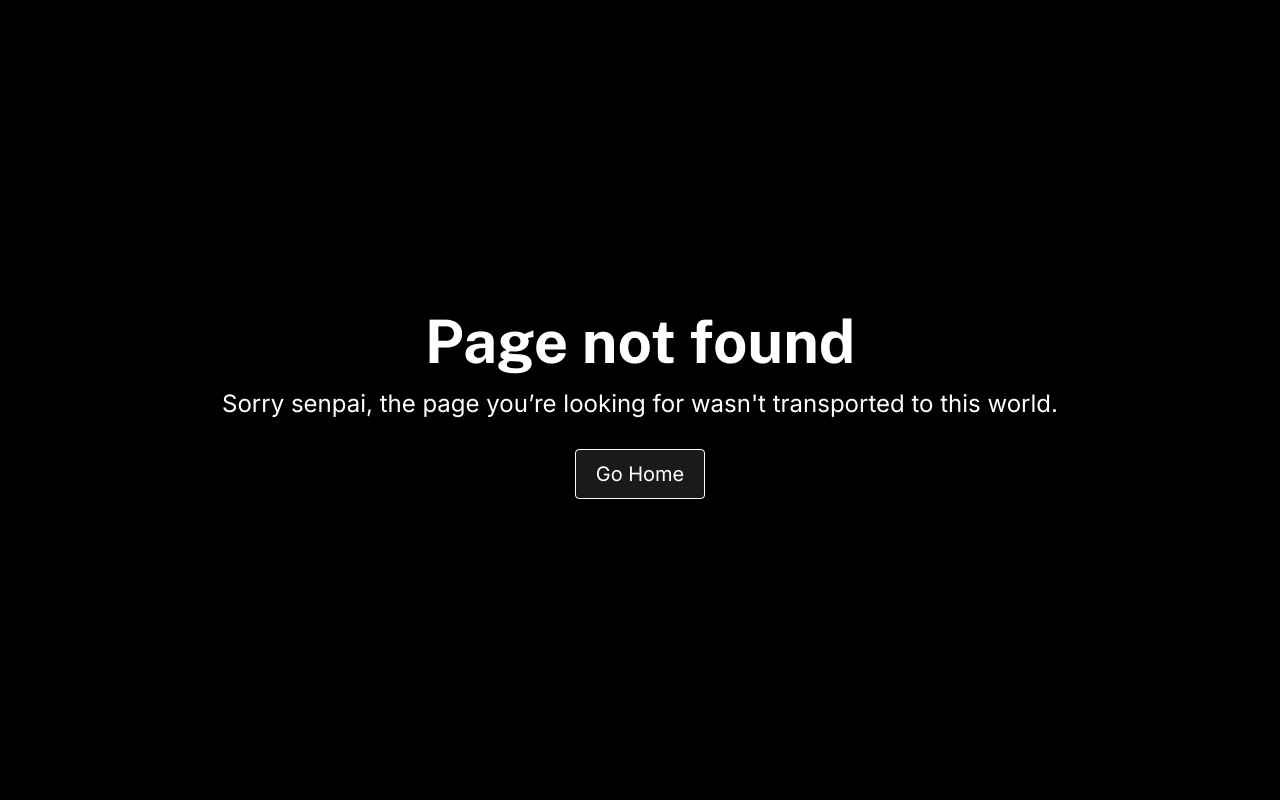
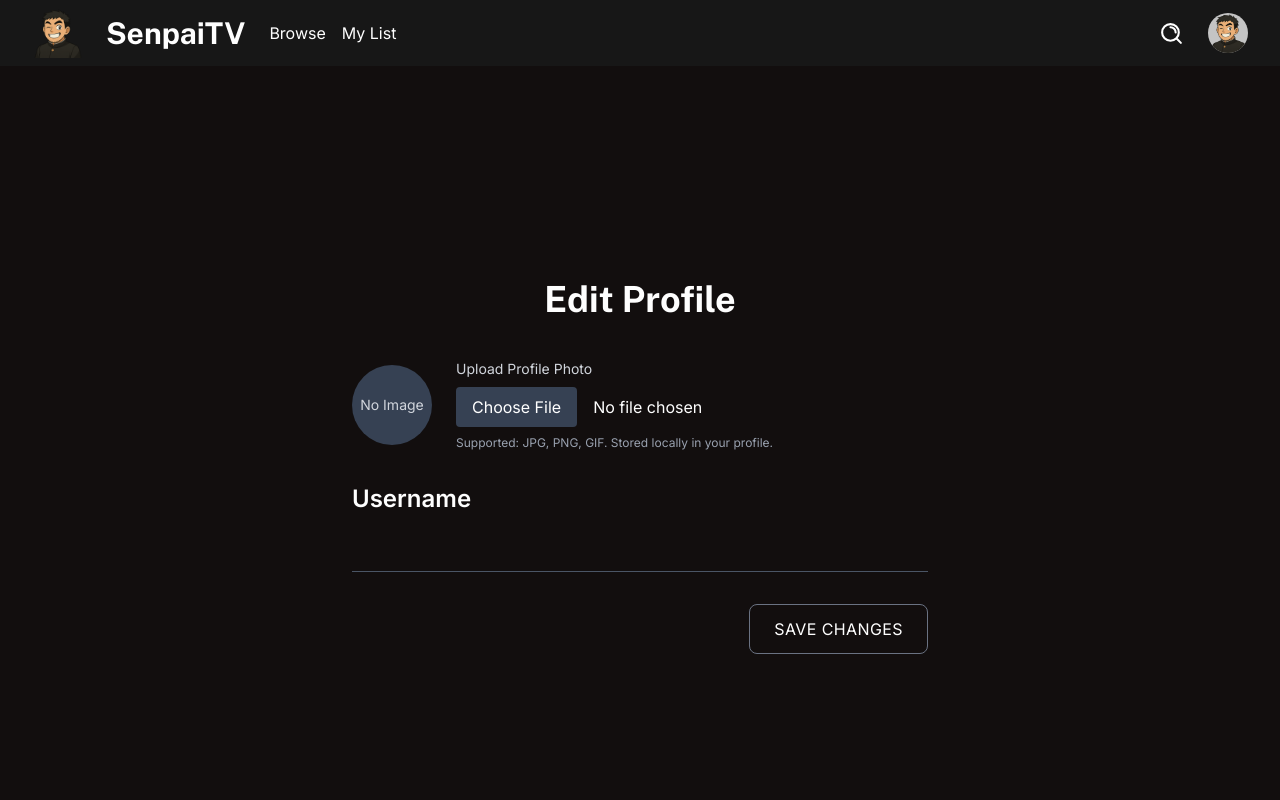
Before and after one commit to Dapper-Dan/senpaiTV, a Next.js app in the folder senpaitv/: page /profile in a window 1280 px wide. Before the commit this address had no page. Shown: the top 800 px of the page. Built offline with nearby package versions, Linux system fonts and the light colour scheme; no server answers.

Commit message:
add profile edit page

```diff
--- a/senpaitv/src/app/(main)/login/page.tsx
+++ /dev/null
@@ -1,7 +0,0 @@
-'use client';
-
-import Login from '@/components/auth/Login';
-
-export default function LoginPage() {
-	return <Login />;
-}
--- /dev/null
+++ b/senpaitv/src/app/(main)/profile/page.tsx
@@ -0,0 +1,111 @@
+'use client';
+
+import { useEffect, useState } from 'react';
+import { useSession } from 'next-auth/react';
+import { getOrCreateUser, updateUserProfile } from '@/app/actions/user';
+import { useRouter } from 'next/navigation';
+
+export default function ProfilePage() {
+	const { data: session } = useSession();
+	const router = useRouter();
+	const [name, setName] = useState('');
+	const [image, setImage] = useState('');
+	const [loading, setLoading] = useState(false);
+	const [error, setError] = useState<string | null>(null);
+	const [saved, setSaved] = useState(false);
+
+	useEffect(() => {
+		let cancelled = false;
+		(async () => {
+			try {
+				const u = await getOrCreateUser();
+				if (cancelled) return;
+				setName(u?.name || '');
+				setImage(u?.image || '');
+			} catch {
+				// ignore;
+			}
+		})();
+		return () => { cancelled = true; };
+	}, [session?.user]);
+
+	function handleFileChange(e: React.ChangeEvent<HTMLInputElement>) {
+		const file = e.target.files?.[0];
+		if (!file) return;
+		const reader = new FileReader();
+		reader.onload = () => {
+			const result = reader.result as string;
+			setImage(result);
+		};
+		reader.readAsDataURL(file);
+	}
+
+	async function handleSubmit(e: React.FormEvent) {
+		e.preventDefault();
+		setError(null);
+		setSaved(false);
+		try {
+			setLoading(true);
+			await updateUserProfile({ name, image });
+			setSaved(true);
+			try { window.dispatchEvent(new Event('profile-updated')); } catch {}
+			router.refresh();
+		} catch (e) {
+			setError('Failed to save changes');
+		} finally {
+			setLoading(false);
+		}
+	}
+
+	return (
+		<div className="min-h-screen w-full flex items-center justify-center">
+			<div className="w-full max-w-xl">
+				<h1 className="text-4xl font-bold mb-10 text-center">Edit Profile</h1>
+				<form onSubmit={handleSubmit} className="flex flex-col gap-8">
+					<div className="flex items-center gap-6">
+						<div className="w-20 h-20 rounded-full overflow-hidden bg-gray-700 flex items-center justify-center">
+							{image ? (
+								<img src={image} alt="Avatar" className="w-full h-full object-cover" />
+							) : (
+								<span className="text-gray-300 text-sm">No Image</span>
+							)}
+						</div>
+						<div className="flex-1">
+							<label className="block text-sm text-gray-300 mb-2">Upload Profile Photo</label>
+							<input
+								type="file"
+								accept="image/*"
+								onChange={handleFileChange}
+								className="w-full file:mr-4 file:py-2 file:px-4 file:rounded file:border-0 file:bg-gray-700 file:text-white hover:file:bg-gray-600"
+							/>
+							<p className="text-gray-400 text-xs mt-2">Supported: JPG, PNG, GIF. Stored locally in your profile.</p>
+						</div>
+					</div>
+
+					<div className="flex flex-col gap-2">
+						<label className="text-2xl font-semibold">Username</label>
+						<input
+							type="text"
+							value={name}
+							onChange={(e) => setName(e.target.value)}
+							className="w-full bg-transparent border-b border-gray-600 focus:outline-none focus:border-white py-3 text-white placeholder-gray-500"
+						/>
+					</div>
+
+					{error && <div className="text-red-500 text-sm">{error}</div>}
+					{saved && <div className="text-green-500 text-sm">Saved!</div>}
+
+					<div className="flex justify-end">
+						<button
+							type="submit"
+							disabled={loading}
+							className="rounded-lg border border-gray-500 px-6 py-3 uppercase tracking-wide disabled:opacity-50 hover:bg-gray-400/10 hover:shadow-lg hover:shadow-gray-400/20"
+						>
+							{loading ? 'Saving...' : 'Save Changes'}
+						</button>
+					</div>
+				</form>
+			</div>
+		</div>
+	);
+}
--- a/senpaitv/src/app/actions/user.ts
+++ b/senpaitv/src/app/actions/user.ts
@@ -20,3 +20,20 @@ export async function getOrCreateUser() {
     },
   });
 }
+
+export async function updateUserProfile(input: { name?: string; image?: string }) {
+  const session = await getServerSession(authOptions);
+  if (!session?.user?.email) {
+    throw new Error('Unauthorized');
+  }
+  const name = typeof input.name === 'string' ? input.name.trim() : undefined;
+  const image = typeof input.image === 'string' ? input.image.trim() : undefined;
+  const user = await prisma.user.update({
+    where: { email: session.user.email },
+    data: {
+      ...(name !== undefined ? { name } : {}),
+      ...(image !== undefined ? { image } : {}),
+    },
+  });
+  return { success: true, user };
+}
--- /dev/null
+++ b/senpaitv/src/app/api/user/me/route.ts
@@ -0,0 +1,21 @@
+import { NextResponse } from 'next/server';
+import { getServerSession } from 'next-auth';
+import { authOptions } from '@/lib/auth/options';
+import { prisma } from '@/lib/prisma';
+
+export async function GET() {
+	try {
+		const session = await getServerSession(authOptions);
+		if (!session?.user?.email) {
+			return NextResponse.json({ error: 'Unauthorized' }, { status: 401 });
+		}
+		const user = await prisma.user.findUnique({
+			where: { email: session.user.email },
+			select: { id: true, email: true, name: true, image: true },
+		});
+		return NextResponse.json({ user });
+	} catch (e) {
+		console.error('GET /api/user/me failed', e);
+		return NextResponse.json({ error: 'Failed' }, { status: 500 });
+	}
+}
--- a/senpaitv/src/components/header/Header.tsx
+++ b/senpaitv/src/components/header/Header.tsx
@@ -19,6 +19,8 @@ export default function Header() {
   const [isOpen, setIsOpen] = useState(false);
   const [anilistConnected, setAnilistConnected] = useState(false);
   const [showAniListModal, setShowAniListModal] = useState(false);
+  const [profileName, setProfileName] = useState<string | null>(null);
+  const [profileImage, setProfileImage] = useState<string | null>(null);
   const dropdownRef = useRef<HTMLDivElement>(null);
 
   useEffect(() => {
@@ -30,6 +32,32 @@ export default function Header() {
       }
     }
   }, [session?.user, isConnected]);
+
+  useEffect(() => {
+    let aborted = false;
+    async function fetchUser() {
+      try {
+        const res = await fetch('/api/user/me', { cache: 'no-store' });
+        if (!res.ok) return;
+        const data = await res.json();
+        if (aborted) return;
+        setProfileName(data?.user?.name ?? null);
+        setProfileImage(data?.user?.image ?? null);
+      } catch {}
+    }
+    if (isAuthenticated) {
+      fetchUser();
+    } else {
+      setProfileName(null);
+      setProfileImage(null);
+    }
+    const onProfileUpdated = () => fetchUser();
+    window.addEventListener('profile-updated', onProfileUpdated);
+    return () => {
+      aborted = true;
+      window.removeEventListener('profile-updated', onProfileUpdated);
+    };
+  }, [isAuthenticated]);
 
   useEffect(() => {
     function handleClickOutside(event: MouseEvent) {
@@ -62,7 +90,7 @@ export default function Header() {
           onClick={() => setIsOpen(!isOpen)}
           className="hover:bg-gray-100 cursor-pointer"
         >
-          <Image src={user?.image || "/images/senpai_logo.png"} className="profile-icon" alt="profile icon" width={50} height={50} />
+          <Image src={profileImage || user?.image || "/images/senpai_logo.png"} className="profile-icon" alt="profile icon" width={50} height={50} />
         </button>
         <div
           className={`dropdown ${styles.dropdown} ${isOpen ? "flex flex-col" : "hidden"}`}
@@ -70,11 +98,11 @@ export default function Header() {
         >
           {isAuthenticated ? (
             <>
-              <button className="text-3xl flex items-center gap-3 cursor-pointer">
-                <Image src={user?.image || "/images/senpai_logo.png"} className="profile-icon rounded-full" alt="profile icon" width={50} height={50} />
-                {user?.name || user?.email}
+              <Link href="/profile" className="text-3xl flex items-center gap-3 cursor-pointer">
+                <Image src={profileImage || user?.image || "/images/senpai_logo.png"} className="profile-icon rounded-full" alt="profile icon" width={50} height={50} />
+                {profileName || user?.name || user?.email}
                 <img src={"/images/icons/edit.svg"} alt="Edit" width={25} height={25} />
-              </button>
+              </Link>
               <Link href="/watchlist" className="hover:bg-gray-600 text-xl flex items-center gap-3 cursor-pointer">
                 <img src={"/images/icons/favorite.svg"} alt="Watchlist" width={40} height={40} />
                 Watchlist
```
